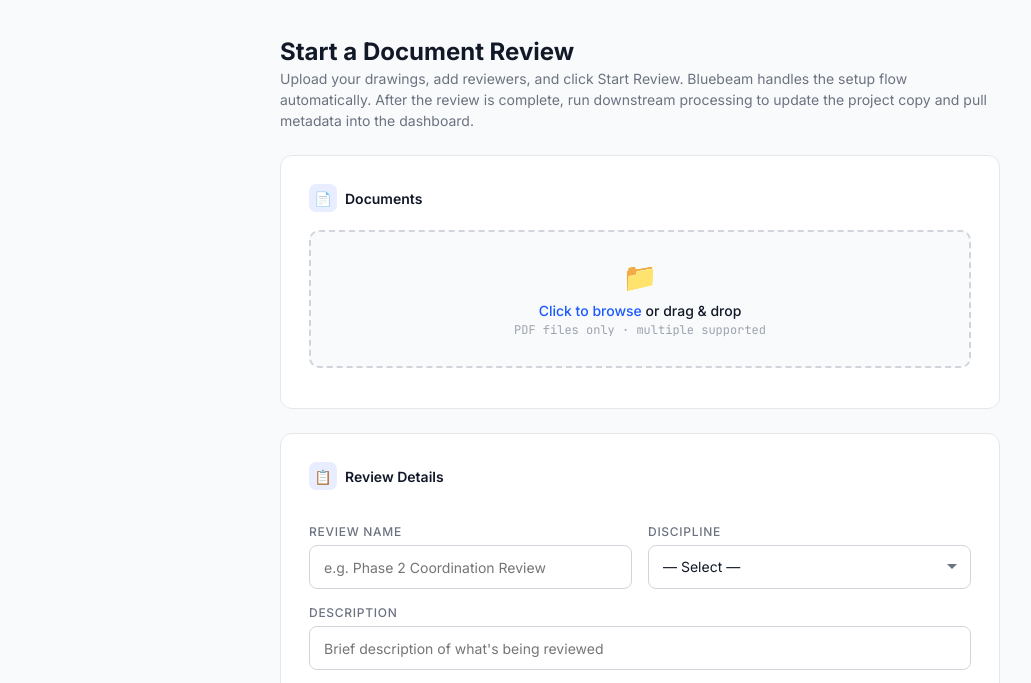
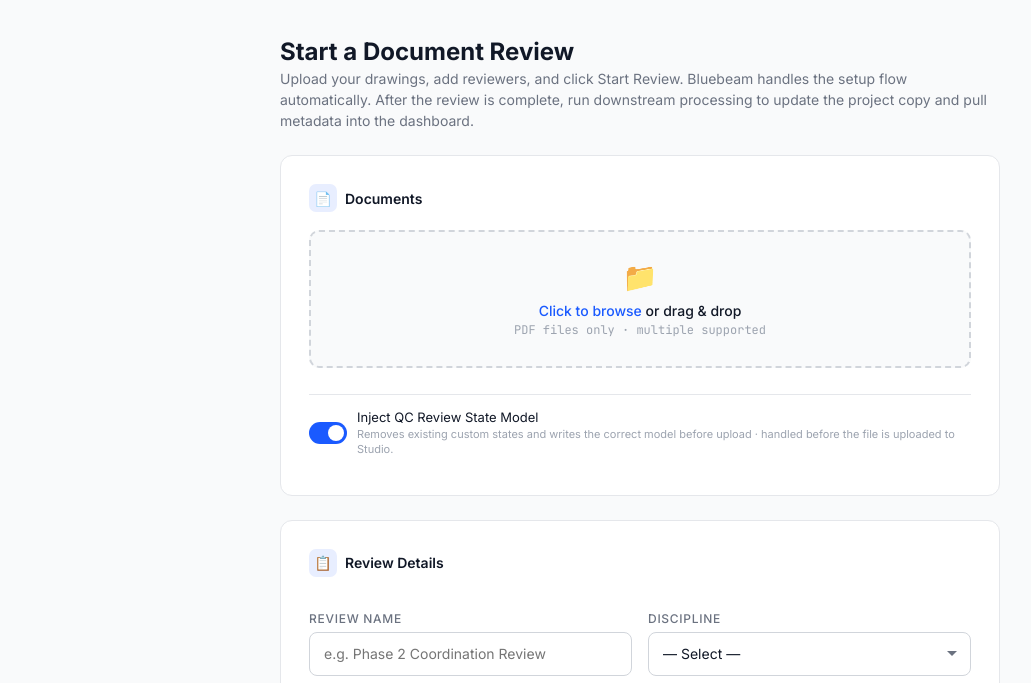
Before and after one commit to dmolz123/bluebeam_document_roundtrip, a website: page public/index.html in a window 1280 px wide. Shown: the part 105-788 px from the top of the page, without its empty margins (0-1031 px from the left). Drawn offline with Linux system fonts and the light colour scheme.

Commit message:
Update index.html

```diff
--- a/public/index.html
+++ b/public/index.html
@@ -110,6 +110,18 @@ textarea{resize:vertical;min-height:80px;line-height:1.5;}
 .csv-label{display:inline-flex;align-items:center;gap:4px;font-size:12px;color:var(--accent);cursor:pointer;font-weight:500;position:relative;margin-top:6px;}
 .csv-label:hover{text-decoration:underline;}
 .csv-label input{position:absolute;inset:0;opacity:0;cursor:pointer;}
+
+
+/* State model toggle */
+.toggle-row{display:flex;align-items:center;gap:10px;padding:10px 0;}
+.toggle-label{font-size:13px;color:var(--text);}
+.toggle-sub{font-size:11px;color:var(--text-3);margin-top:2px;line-height:1.35;}
+.toggle{position:relative;display:inline-block;width:38px;height:22px;flex-shrink:0;}
+.toggle input{opacity:0;width:0;height:0;}
+.toggle-slider{position:absolute;inset:0;background:var(--border-2);border-radius:22px;cursor:pointer;transition:0.2s;}
+.toggle-slider:before{content:'';position:absolute;height:16px;width:16px;left:3px;bottom:3px;background:white;border-radius:50%;transition:0.2s;}
+.toggle input:checked+.toggle-slider{background:var(--accent);}
+.toggle input:checked+.toggle-slider:before{transform:translateX(16px);}
 
 /* Buttons */
 .btn-primary{width:100%;padding:13px;background:var(--accent);color:white;border:none;border-radius:10px;font-family:var(--sans);font-size:15px;font-weight:600;cursor:pointer;transition:all 0.2s;letter-spacing:0.01em;}
@@ -398,6 +410,17 @@ textarea{resize:vertical;min-height:80px;line-height:1.5;}
       <div class="drop-zone-hint">PDF files only · multiple supported</div>
     </div>
     <div class="staged-files" id="rwStagedFiles"></div>
+
+    <div class="toggle-row" style="margin-top:14px;padding-top:14px;border-top:1px solid var(--border);">
+      <label class="toggle">
+        <input type="checkbox" id="rwInjectStateModel" checked>
+        <span class="toggle-slider"></span>
+      </label>
+      <div>
+        <div class="toggle-label">Inject QC Review State Model</div>
+        <div class="toggle-sub">Removes existing custom states and writes the correct model before upload · handled before the file is uploaded to Studio.</div>
+      </div>
+    </div>
   </div>
 
   <!-- Review details -->
@@ -1033,6 +1056,7 @@ async function rwStart(){
 
   const disc=document.getElementById('rwDiscipline').value;
   const desc=document.getElementById('rwDesc').value.trim();
+  const injectModel=document.getElementById('rwInjectStateModel')?.checked ?? true;
 
   await api('configure',undefined,{
     documentId:name.replace(/\s+/g,'-').replace(/[^a-zA-Z0-9-]/g,''),
@@ -1051,6 +1075,7 @@ async function rwStart(){
     ['upload',async()=>{
       const fd=new FormData();
       rwFiles.filter(f=>f.status==='staged').forEach(f=>fd.append('files',f.file,f.name));
+      fd.append('injectStateModel', String(injectModel));
       const r=await fetch('/poc/upload-to-project',{method:'POST',body:fd});
       const d=await r.json();
       if(!r.ok)throw new Error(d.error);
@@ -1315,6 +1340,8 @@ function rwReset(){
   dbtn.classList.remove('loading');
 
   document.querySelectorAll('#rwChipBox .chip:not(.primary)').forEach(c=>c.remove());
+  const injectToggle=document.getElementById('rwInjectStateModel');
+  if(injectToggle)injectToggle.checked=true;
 
   ['setup','upload','session','checkout','invite','checkin','export','mlist'].forEach(id=>{
     const d=document.getElementById('sd-'+id);
@@ -1713,6 +1740,7 @@ async function devUpload(){
   devSetNode('upload-to-project','running');
   const fd=new FormData();
   pending.forEach(f=>fd.append('files',f.file,f.name));
+  fd.append('injectStateModel','true');
 
   try{
     const r=await fetch('/poc/upload-to-project',{method:'POST',body:fd});
```
